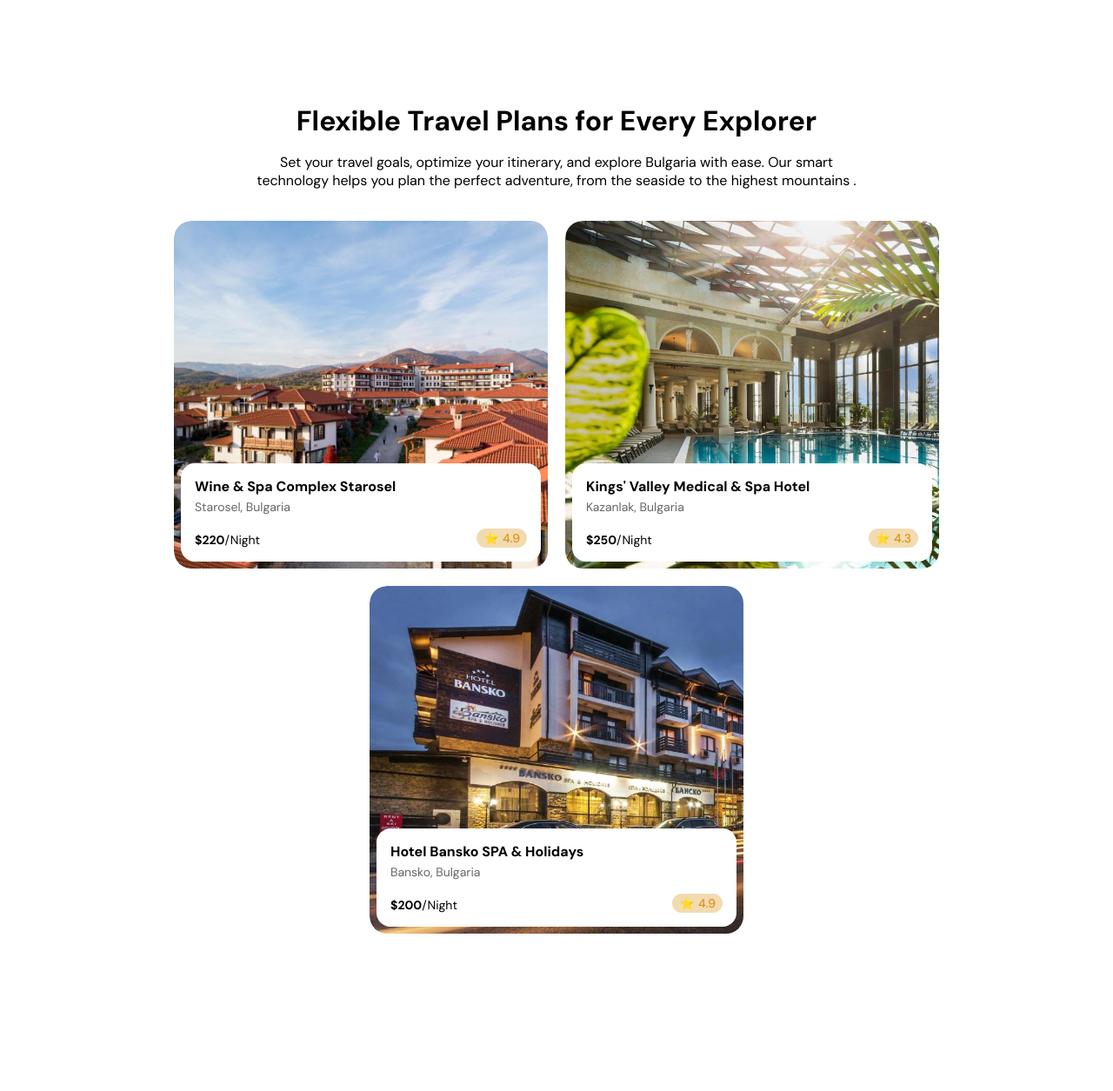
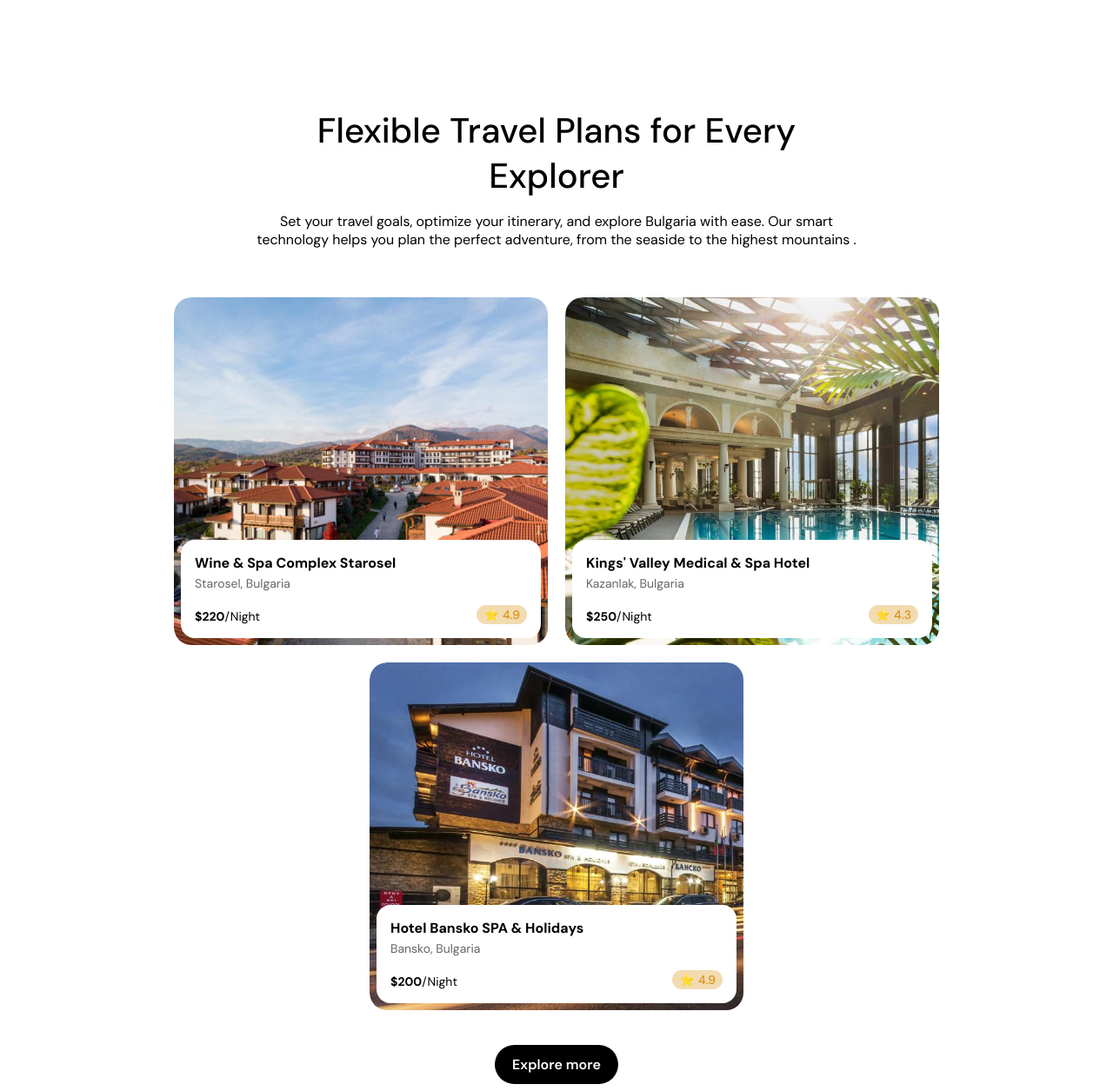
Before and after one commit to desislava-m/Bulgaria-Responsive-Website, a plain HTML site: page index.html in a window 1280 px wide. Shown: the part 2230-3485 px from the top of the page at 87% size. Before the commit the page ends 3332 px from the top, so only its background shows below. Drawn offline with Linux system fonts and the light colour scheme.

Commit message:
Finished hotels section

```diff
--- a/index.html
+++ b/index.html
@@ -222,6 +222,9 @@
 
             </div>
 
+            <div class="hotels-button">
+                <button class="black-button">Explore more</button>
+            </div>
         </div>
 
     </main>
--- a/styles.css
+++ b/styles.css
@@ -358,12 +358,14 @@
     display: flex;
     flex-direction: column;
     max-width: 700px;
-    margin: 0 auto;
+    margin: 0 auto 40px;
     text-align: center;
 }
 
 .hotel-section-headline {
     margin-bottom: 16px;
+    font-weight: 500;
+    font-size: 40px;
 }
 
 .hotel-section-text p {
@@ -375,7 +377,7 @@
     gap: 20px;
     flex-wrap: wrap;
     justify-content: center;
-    padding: 20px;
+    margin-bottom: 40px;
 }
 
 .card {
@@ -447,3 +449,9 @@
     margin-bottom: 16px;
     padding-right: 16px;
 }
+
+
+.hotels-button {
+    display: flex;
+    justify-content: center;
+}
```
